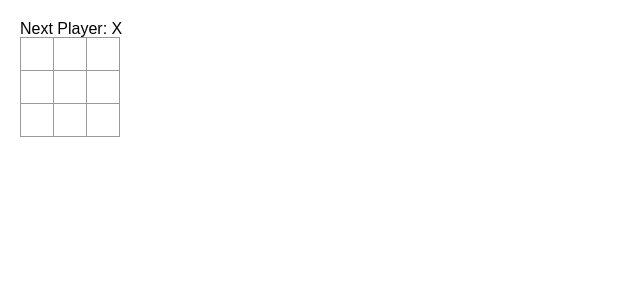
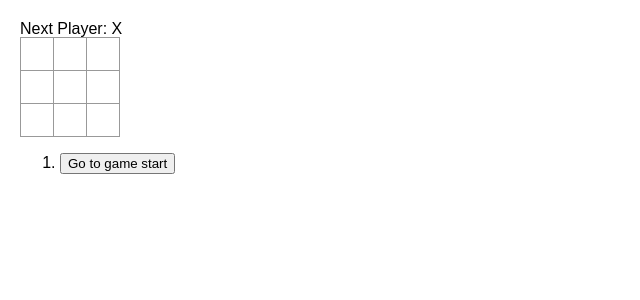
Before and after one commit to ViweNdlala/Learning-React, a React (Vite) app in the folder tic-tac-toe/: page / in a window 1280 px wide. Shown: the top 300 px of the page, without its empty margins (0-640 px from the left). Built offline with nearby package versions, Linux system fonts and the light colour scheme; the HTML template or start-up script is replaced by a standard one.

Commit message:
Tic-Tac-Toe Iteration1 done

```diff
--- a/tic-tac-toe/src/App.jsx
+++ b/tic-tac-toe/src/App.jsx
@@ -11,9 +11,9 @@
     </button>
   );
 }
-export default function Board(){
-  const [xIsNext, setXIsNext] = useState(true);   // Used to keep information of which player goes next
-  const [squares, setSquares] = useState(Array(9).fill(null));
+function Board({xIsNext, squares, onPlay}){
+  // const [xIsNext, setXIsNext] = useState(true);
+  // const [squares, setSquares] = useState(Array(9).fill(null));
 
   // handleClick: function to update the value of square with o,x,null
   function handleClick(i){
@@ -28,8 +28,7 @@
     }else{
       nextSquares[i] = "O";
     }
-    setSquares(nextSquares);
-    setXIsNext(!xIsNext);
+    onPlay(nextSquares);
 
   }
 
@@ -64,6 +63,7 @@
   );
 }
 
+// Function to determine the winner
 function calculateWinner(squares){
   const lines = [
     [0, 1, 2],
@@ -84,3 +84,51 @@
   }
   return null;
 }
+
+// Game: component to display a list of past moves
+export default function Game(){
+  const [history, setHistory] = useState([Array(9).fill(null)]);
+  const [currentMove, setCurrentMove] = useState(0);
+  // const [xIsNext, setXIsNext] = useState(true);
+  const xIsNext = currentMove%2 == 0;
+  const currentSquares = history[currentMove];
+
+  // function to
+  function handlePlay(nextSquares){
+    const nextHistory = [...history.slice(0, currentMove + 1), nextSquares];
+    setHistory(nextHistory);
+    setCurrentMove(nextHistory.length - 1);
+    // setXIsNext(!xIsNext);
+  }
+
+  function jumpTo(nextMove){
+    setCurrentMove(nextMove);
+    // setXIsNext(nextMove % 2 == 0);
+  }
+
+  const moves = history.map((squares, move) =>{
+    let description;
+    if(move >0){
+      description = "Go to move #"+move;
+    }else{
+      description = "Go to game start";
+    }
+
+    return(
+      <li key={move}>
+        <button onClick={() => jumpTo(move)}>{description}</button>
+      </li>
+    );
+  });
+  return (
+    <div className="game">
+      <div className="game-board">
+        <Board xIsNext={xIsNext} squares={currentSquares} onPlay={handlePlay} />
+      </div>
+
+      <div className="game-info">
+        <ol>{moves}</ol>
+      </div>
+    </div>
+  );
+}
```
